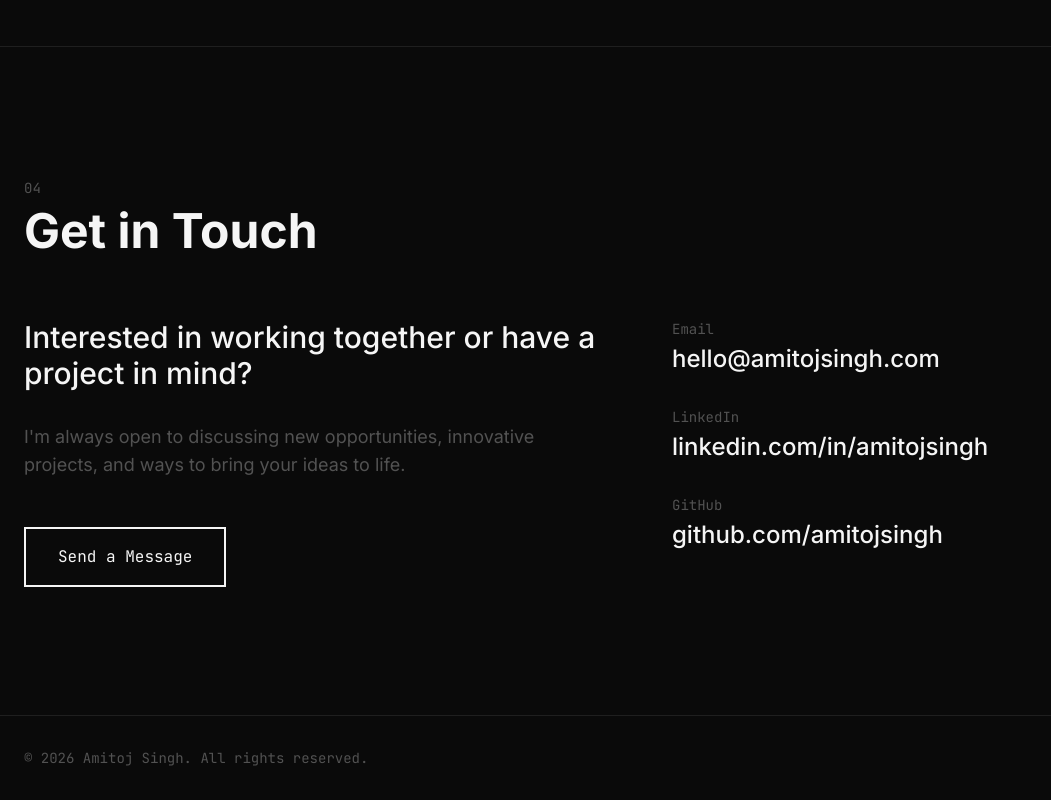
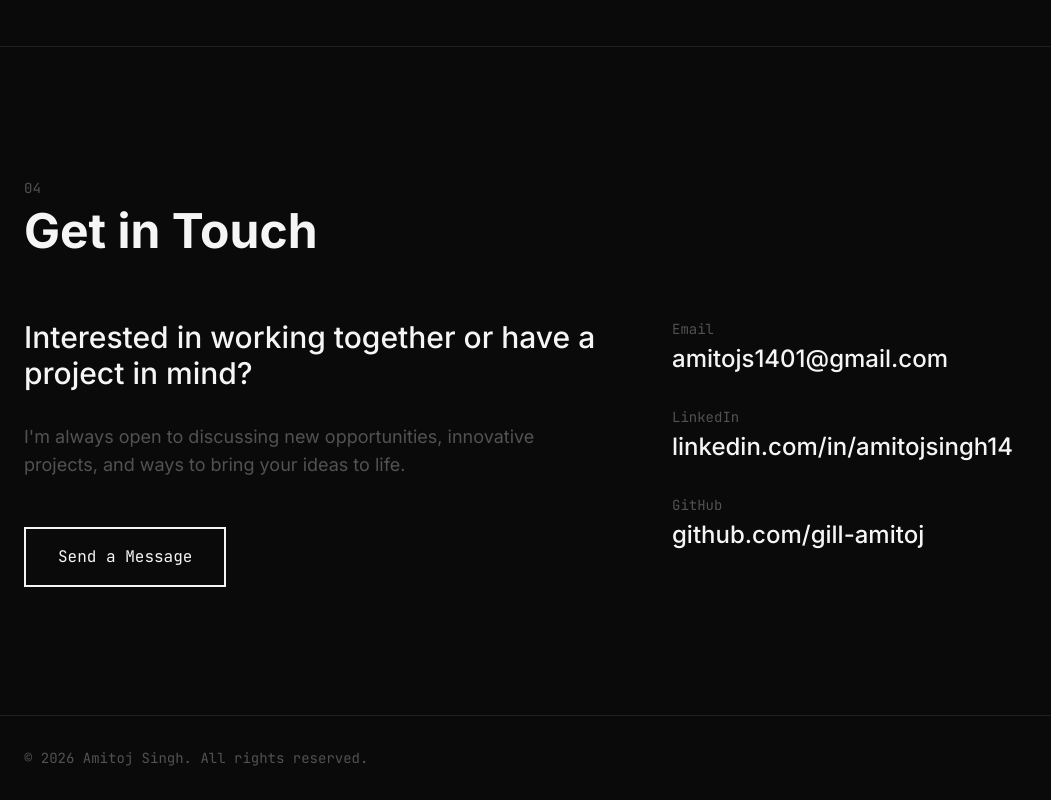
Before and after one commit to gill-amitoj/gill-amitoj.github.io, a React (Vite) app: page / in a window 1280 px wide. Shown: the part 3379-4179 px from the top of the page, without its empty margins (0-1051 px from the left). Built offline with nearby package versions, Linux system fonts and the light colour scheme.

Commit message:
fix(contact): update CTA email to amitojs1401@gmail.com

```diff
--- a/src/components/Contact.jsx
+++ b/src/components/Contact.jsx
@@ -3,18 +3,18 @@ import { motion } from 'framer-motion'
 const contactLinks = [
   {
     name: 'Email',
-    value: 'hello@amitojsingh.com',
-    href: 'mailto:hello@amitojsingh.com'
+    value: 'amitojs1401@gmail.com',
+    href: 'mailto:amitojs1401@gmail.com'
   },
   {
     name: 'LinkedIn',
-    value: 'linkedin.com/in/amitojsingh',
-    href: 'https://linkedin.com/in/amitojsingh'
+    value: 'linkedin.com/in/amitojsingh14',
+    href: 'https://www.linkedin.com/in/amitojsingh14/'
   },
   {
     name: 'GitHub',
-    value: 'github.com/amitojsingh',
-    href: 'https://github.com/amitojsingh'
+    value: 'github.com/gill-amitoj',
+    href: 'https://github.com/gill-amitoj'
   }
 ]
 
@@ -82,7 +82,7 @@ export default function Contact() {
               variants={itemVariants}
               whileHover={{ scale: 1.02 }}
               whileTap={{ scale: 0.98 }}
-              href="mailto:hello@amitojgill.com"
+              href="mailto:amitojs1401@gmail.com"
               className="inline-block font-mono text-base border-2 border-light px-8 py-4 hover:bg-light hover:text-dark transition-all duration-200"
             >
               Send a Message
```
